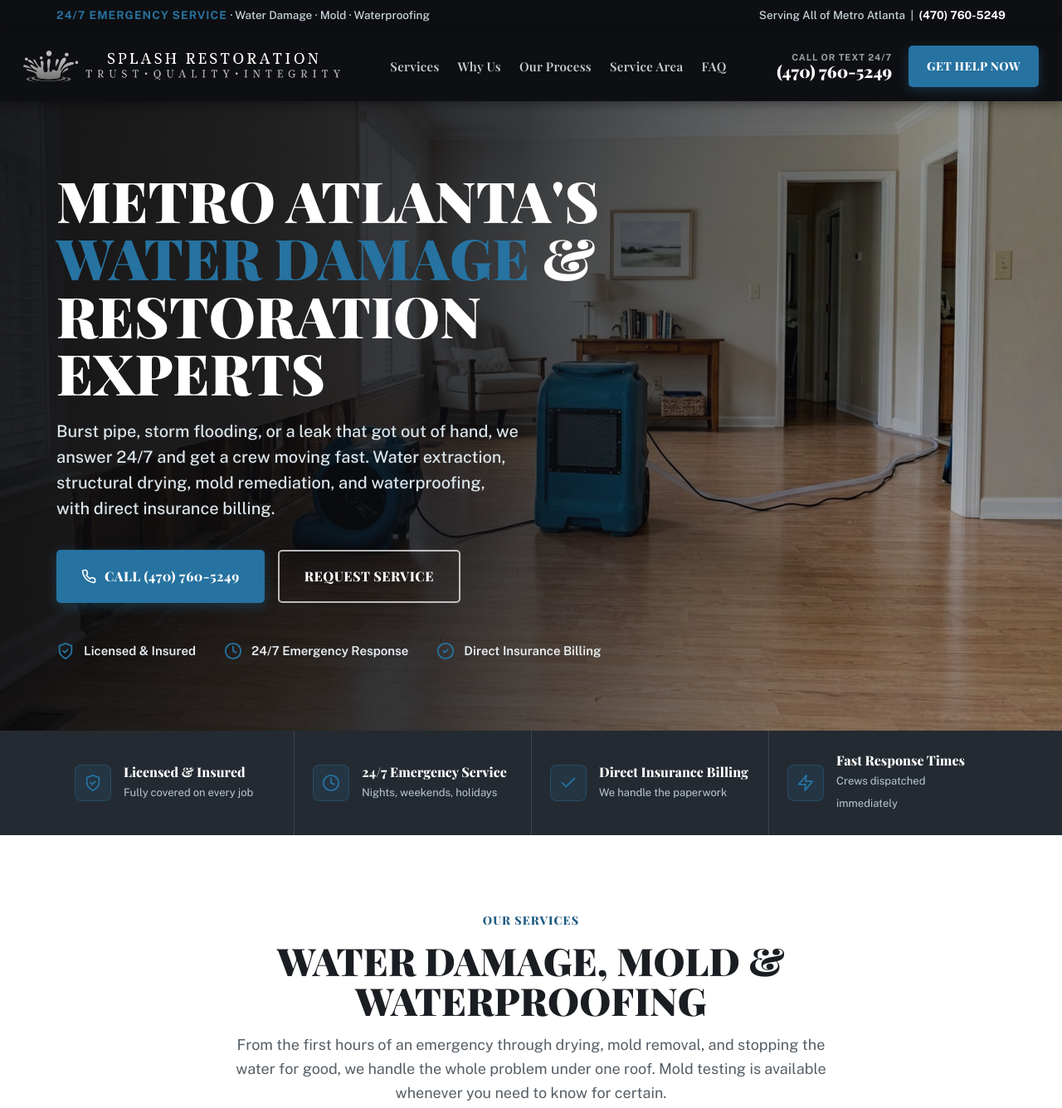
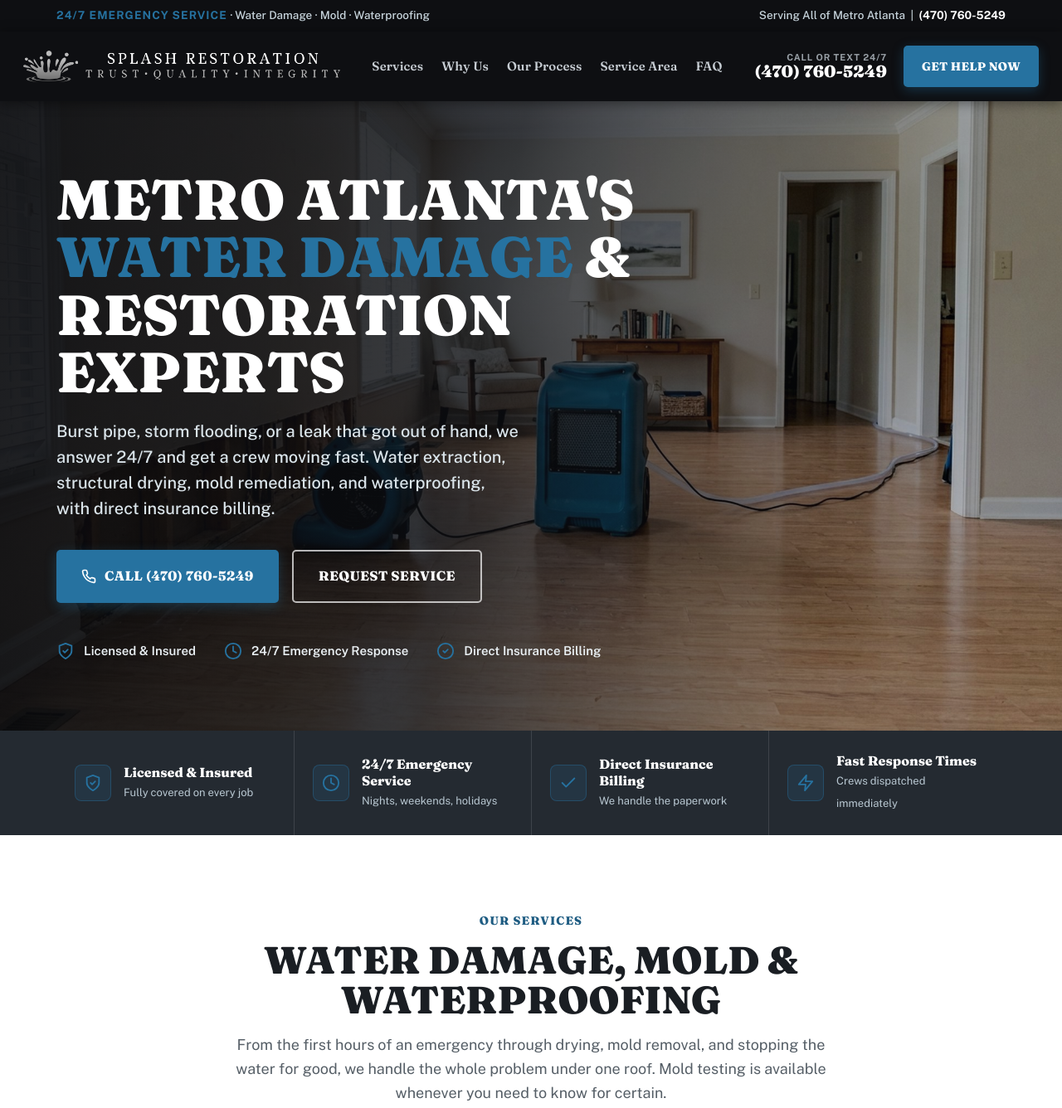
Before and after one commit to gibsonthompson/southern-beacon, a plain HTML site: page index.html in a window 1280 px wide. Shown: the top 1336 px of the page at 83% size. Drawn offline with nearby package versions, Linux system fonts and the light colour scheme.

Commit message:
Swap display font to Fraunces

```diff
--- a/css/main.css
+++ b/css/main.css
@@ -1,4 +1,4 @@
-@import url('https://fonts.googleapis.com/css2?family=Playfair+Display:wght@500;600;700;800;900&display=swap');
+@import url('https://fonts.googleapis.com/css2?family=Fraunces:opsz,wght@9..144,400..900&display=swap');
 /* =====================================================
    SPLASH RESTORATION · v4 commercial build
    charcoal #16181C / silver #C7CDD3 / steel-blue #2E86C0
@@ -10,7 +10,7 @@
   --silver:#C7CDD3;--silver-dark:#99A0A7;--silver-light:#E6E9EC;
   --bg:#FFFFFF;--bg-gray:#F3F4F6;
   --ink:#16181C;--gray:#555E66;--line:#DCE0E3;
-  --disp:'Playfair Display',serif;--body:'Public Sans',sans-serif;
+  --disp:'Fraunces',serif;--body:'Public Sans',sans-serif;
   --mx:1200px;
 }
 *{margin:0;padding:0;box-sizing:border-box}
@@ -490,12 +490,12 @@ footer .fl i{color:var(--silver-dark)}
 @media(max-width:620px){.svcs.four{grid-template-columns:1fr}}
 
 /* =====================================================
-   Playfair Display tuning
+   Fraunces display tuning
    ===================================================== */
-.hero h1,.pg-hero h1{letter-spacing:.005em}
-.head h2,.why h2,.areas h2,.final h2,.svc h3,.stp h3,.aside-card h3,.formbox h3,.pg-main h2,.guarantee .txt b{letter-spacing:.005em}
-nav a{letter-spacing:.02em;font-size:15px}
-.btn{letter-spacing:.03em}
+.hero h1,.pg-hero h1{letter-spacing:0}
+.head h2,.why h2,.areas h2,.final h2,.svc h3,.stp h3,.aside-card h3,.formbox h3,.pg-main h2,.guarantee .txt b{letter-spacing:0}
+nav a{letter-spacing:.01em;font-size:15px}
+.btn{letter-spacing:.02em}
 .head .over,.why .over,.areas .over,.final .over,footer h5,.topbar b,.hdr-phone small,.fld label,.svc .go,.crumb{letter-spacing:.08em}
 /* keep FAQ question sentences in the clean sans */
 .faq summary{font-family:var(--body);font-weight:700;letter-spacing:0}
```
